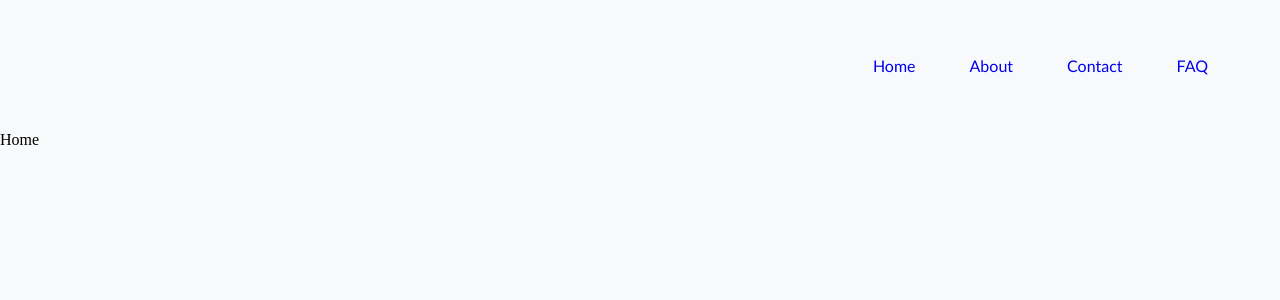
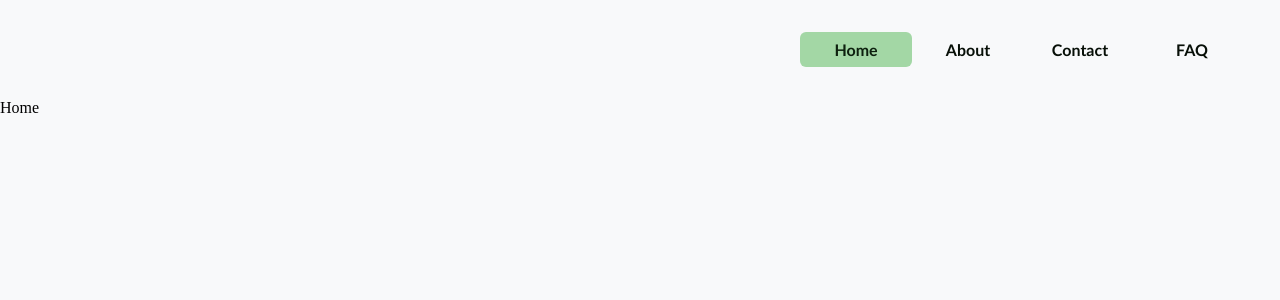
Before and after one commit to georgecabaccang/booking-app, a React (Vite) app: page / in a window 1280 px wide. Shown: the top 300 px of the page. Built offline with nearby package versions, Linux system fonts and the light colour scheme.

Commit message:
Style: Intial styling for navbar

```diff
--- a/src/layouts/header/navigation/navbar.scss
+++ b/src/layouts/header/navigation/navbar.scss
@@ -1,24 +1,67 @@
+$navLinks: #4CAF50;
+
+@function navLinkColors($color) {
+  $result: invert($color);
+  $lightness: lightness($result);
+
+  @if ($lightness < 50%) {
+    $result: black;
+  }
+
+  @return $result;
+}
+
+@mixin transtions($prop, $values...) {
+  -moz-#{$prop}: $values;
+  -ms-#{$prop}: $values;
+  -o-#{$prop}: $values;
+  -webkit-#{$prop}: $values;
+  #{props}: $values;
+
+  &:hover {
+    cursor: pointer;
+    background-color: lighten($navLinks, 15%);
+    color: lighten($navLinks, 40%);
+
+  }
+}
+
 nav {
+  display: flex;
+  justify-content: end;
 
   ul {
     font-family: 'Trebuchet MS', 'Lucida Sans Unicode', 'Lucida Grande', 'Lucida Sans', Arial, sans-serif;
     display: flex;
     justify-content: end;
     margin: 0;
-    padding: 50px;
+    padding: 2rem;
     list-style: none;
+    font-weight: 700;
   }
 
   li {
-    display: inline-block;
-    padding-right: 10px;
-    padding-left: 10px;
-    margin-left: 10px;
+    text-align: center;
+
   }
 
   a {
-    display: block;
-    padding: 6px 12px;
+    display: inline-block;
+    justify-content: center;
     text-decoration: none;
+    border-radius: 0.375rem;
+    padding: 0.5rem;
+    width: 6rem;
+    color: darken($color: $navLinks, $amount: 45%);
+    @include transtions(transition, color 200ms, background-color 200ms)
   }
+
+  .active {
+    background-color: lighten($navLinks, 25%);
+    color: darken($color: $navLinks, $amount: 40%);
+  }
+
+
+
+
 }
```
